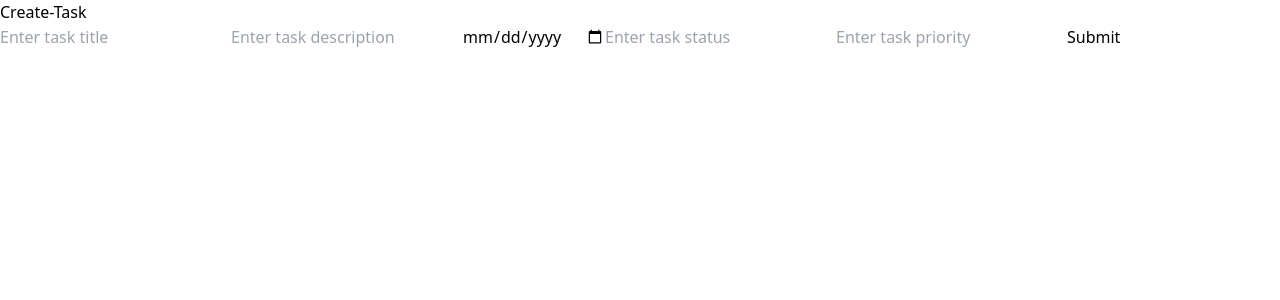
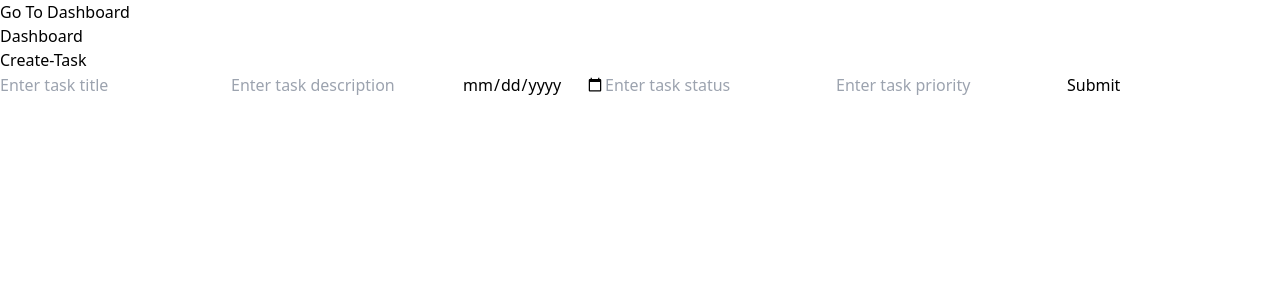
Before and after one commit to Faisal-akra/task-vercel-frontend, a React (Vite) app: page /createTask in a window 1280 px wide. Shown: the top 300 px of the page. Built offline with nearby package versions, Linux system fonts and the light colour scheme; sample sign-in values are in the browser's storage.

Commit message:
add dashboard link in create task and all task component

```diff
--- a/src/tasksApis/All-Tasks.jsx
+++ b/src/tasksApis/All-Tasks.jsx
@@ -1,4 +1,5 @@
 import { useEffect, useState } from "react";
+import { NavLink } from "react-router-dom";
 
 function AllTasks() {
   const [tasks, setTasks] = useState([]);
@@ -7,7 +8,7 @@ function AllTasks() {
   useEffect(() => {
     const fetchTasks = async () => {
       try {
-        const token =  localStorage.getItem("token");
+        const token = localStorage.getItem("token");
 
         if (!token) {
           return alert("token is not found");
@@ -39,11 +40,28 @@ function AllTasks() {
 
   return (
     <div>
+          <div className="absolute top-4 right-4 w-[300px]">
+  <div className="flex flex-col items-end gap-2">
+    <p className="text-right text-sm">Go To Dashboard</p>
+    <NavLink
+      to="/"
+      className="border bg-blue-300 rounded-2xl px-4 py-2 hover:bg-blue-300 transition text-center w-[200px]"
+    >
+      Dashboard
+    </NavLink>
+  </div>
+</div>
       <p>{message}</p>
 
       <ul>
         {tasks.map((task) => (
-          <li key={task._id}> {task.title} </li>
+          <div key={task._id}>
+            <li> {task.title} </li>
+            <li> {task.description} </li>
+            <li> {task.dueDate} </li>
+            <li> {task.status} </li>
+            <li> {task.priority} </li>
+          </div>
         ))}
       </ul>
     </div>
--- a/src/tasksApis/createTask.jsx
+++ b/src/tasksApis/createTask.jsx
@@ -1,4 +1,6 @@
 import { useState } from "react";
+import { NavLink } from "react-router-dom";
+
 
 function CreateTaskForm() {
   const [formData, setFormData] = useState({
@@ -56,6 +58,19 @@ function CreateTaskForm() {
   };
 
   return (
+
+    <div>
+        <div className="absolute top-4 right-4 w-[300px]">
+  <div className="flex flex-col items-end gap-2">
+    <p className="text-right text-sm">Go To Dashboard</p>
+    <NavLink
+      to="/"
+      className="border bg-blue-300 rounded-2xl px-4 py-2 hover:bg-blue-300 transition text-center w-[200px]"
+    >
+      Dashboard
+    </NavLink>
+  </div>
+</div>
     <div className="flex items-center justify-center min-h-screen">
       <div className="flex flex-col gap-8 p-8 bg-blue-50 rounded-lg border border-gray-200 shadow-md">
         <h1 className="text-2xl font-bold text-center">
@@ -134,6 +149,7 @@ function CreateTaskForm() {
           </div>
         )}
       </div>
+      </div>
     </div>
   );
 }
```
